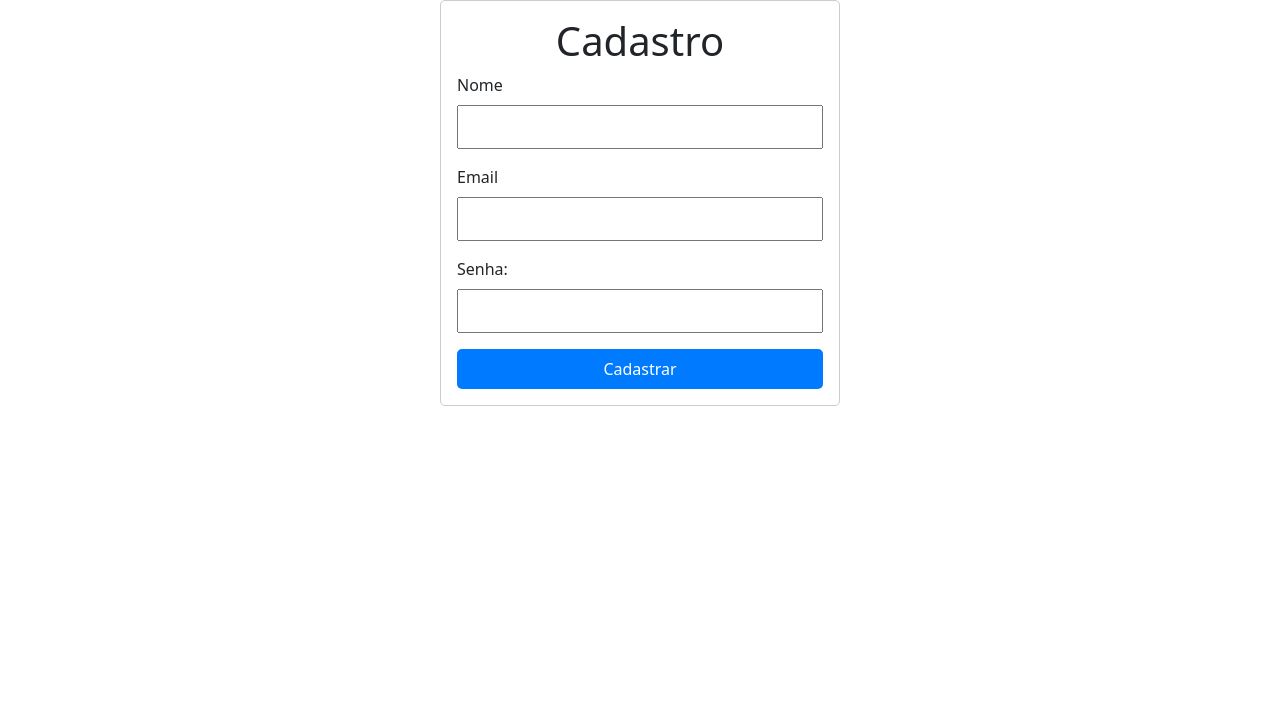
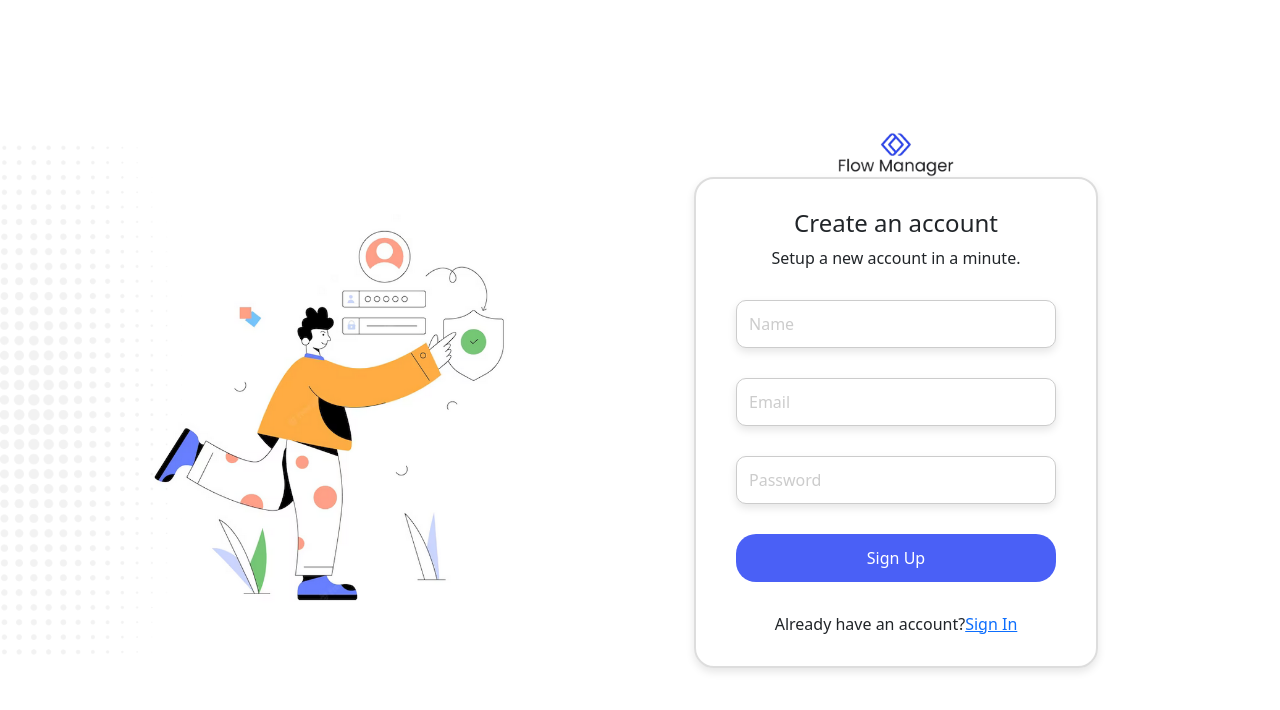
Before and after one commit to sarahalvessa/mfs-flow-manager, a Vue app: page /register in a window 1280 px wide. Shown: the top 710 px of the page. Built offline with nearby package versions, Linux system fonts and the light colour scheme.

Commit message:
style: melhorias de estilo na tela de cadastro

```diff
--- a/src/pages/Auth/Register.vue
+++ b/src/pages/Auth/Register.vue
@@ -1,92 +1,116 @@
 <template>
-    <div class="register">
-      <h1>Cadastro</h1>
-      <form @submit.prevent="cadastrarUsuario">
-        <div>
-          <label for="nome">Nome</label>
-          <input type="text" id="nome" v-model="nome" required />
+  <div class="div-1">
+    <div class="div-2">
+      <img :src="pessoa" alt="imagem de pessoa">
     </div>
-        <div>
-          <label for="email">Email</label>
-          <input type="email" id="email" v-model="email" required />
-        </div>
-        <div>
-          <label for="password">Senha:</label>
-          <input type="password" id="password" v-model="password" required />
-        </div>
-        <button type="submit">Cadastrar</button>
+    <div class="div-3">
+      <div class="div-4">
+        <img :src="logoFlow" alt="imagem de pessoa">
+
+        <div class="div-5">
+          <form @submit.prevent="registerUser" class="div-6">
+            <h4 class="div-margin-top">Create an account</h4>
+            <p class="div-margin">Setup a new account in a minute.</p>
+            <Input v-model="name" type="text" placeholder="Name" class="div-margin"/>
+            <Input v-model="email" type="email" placeholder="Email" class="div-margin"/>
+            <Input v-model="password" type="password" placeholder="Password" class="div-margin"/>
+            <Button>Sign Up</Button>
+            <p class="div-margin div-margin-top">Already have an account?<router-link to="/login">Sign In</router-link></p>
           </form>
         </div>
+      </div>
+    </div>
+  </div>
 </template>
-
 <script>
 import { post } from '/src/api.js'
+import { useToast } from 'vue-toastification'
+import Input from '/src/components/Auth/Input.vue'
+import Button from '/src/components/Auth/Button.vue'
 
 export default {
+  components: {
+    Input,
+    Button
+  },
   data() {
     return {
-        nome: '',
+      name: '',
       email: '',
-        password: ''
+      password: '',
+      pessoa: require('/src/assets/pessoa.png'),
+      logoFlow: require('/src/assets/logoFlow.png')
     }
   },
   methods: {
-      async cadastrarUsuario() {
+    async registerUser() {
+      const toast = useToast()
+      if(this.name === '' || this.email === '' || this.password === '') {
+        return toast.error('Invalid Credentials')
+      }
       try {
         const payload = {
-            nome: this.nome,
+          nome: this.name,
           email: this.email,
           password: this.password,
         }
         await post(`/api/register/`, payload)
+        toast.success('Success')
         this.$router.push({ name: 'login'})
       } catch (error) {
-          console.error('Erro ao efetuar cadastro:', error)
+        return toast.error('Invalid Credentials')
       }
     },
   }
 }
 </script>
-
 <style scoped>
-  .register {
-    max-width: 400px;
-    margin: 0 auto;
-    padding: 1rem;
-    border: 1px solid #ccc;
-    border-radius: 5px;
+.div-margin-top {
+  margin-top: 30px;
 }
-
-  h1 {
-    text-align: center;
+.div-margin {
+  margin-bottom: 30px;
 }
-
-  form div {
-    margin-bottom: 1rem;
+.div-1 {
+  height: 100vh;
+  display: flex;
+  flex-direction: row;
 }
-
-  label {
-    display: block;
-    margin-bottom: 0.5rem;
+.div-2 {
+  width: 40%;
+  display: flex;
+  justify-content: center;
+  align-items: center;
 }
-
-  input {
-    width: 100%;
-    padding: 0.5rem;
-    box-sizing: border-box;
+.div-2 img {
+  max-width: 100%;
+  height: auto;
 }
-
-  button {
-    width: 100%;
-    padding: 0.5rem;
-    background-color: #007bff;
-    color: white;
-    border: none;
-    border-radius: 5px;
-    cursor: pointer;
+.div-3 {
+  width: 60%;
+  display: flex;
+  justify-content: center;
+  align-items: center;
 }
-
-  button:hover {
-    background-color: #0056b3;
+.div-4 {
+  display: flex;
+  flex-direction: column;
+  justify-content: center;
+  align-items: center;
+  width: 50%;
+}
+.div-4 img {
+  max-width: 30%;
+}
+.div-5 {
+  border-radius: 20px;
+  border: 2px solid #cccccca8;
+  box-shadow: 0px 4px 8px rgba(0, 0, 0, 0.1);
+}
+.div-6 {
+  display: flex;
+  flex-direction: column;
+  justify-content: center;
+  align-items: center;
 }
 </style>
```
Lines whose indentation alone changed are shown as unchanged.
